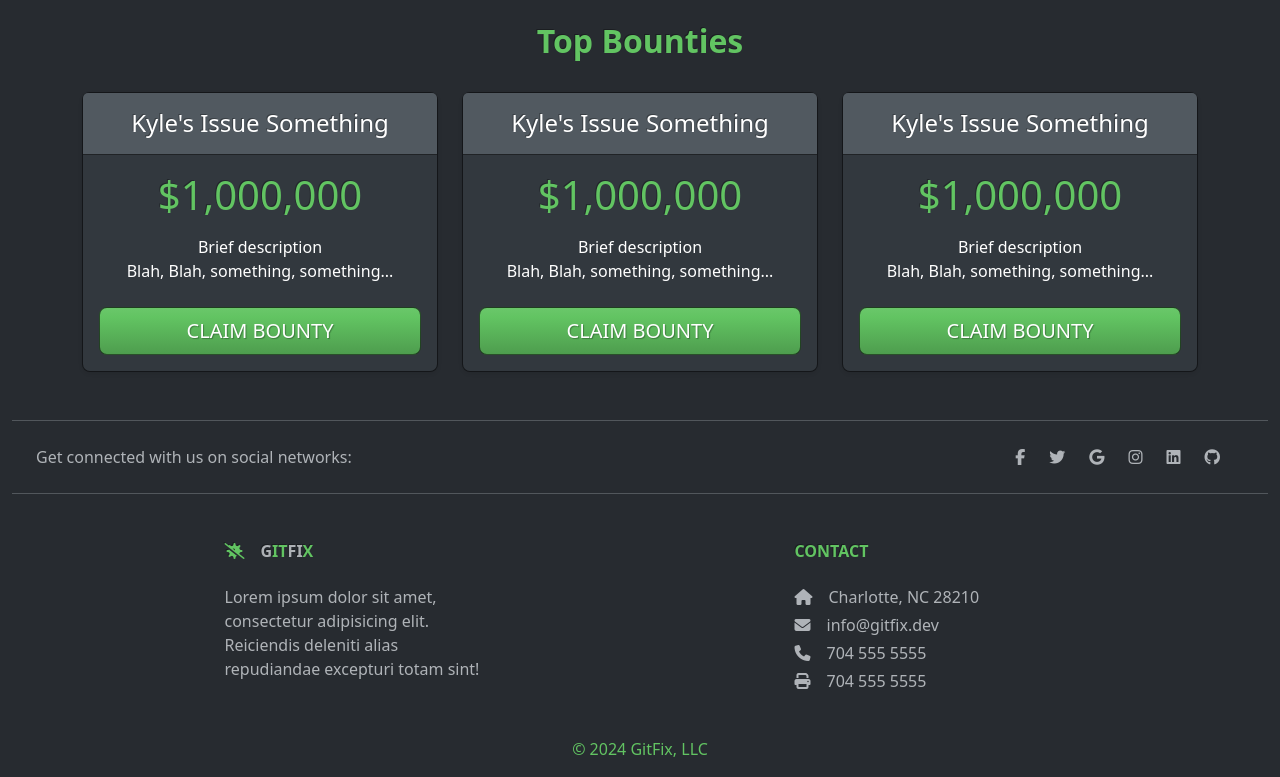
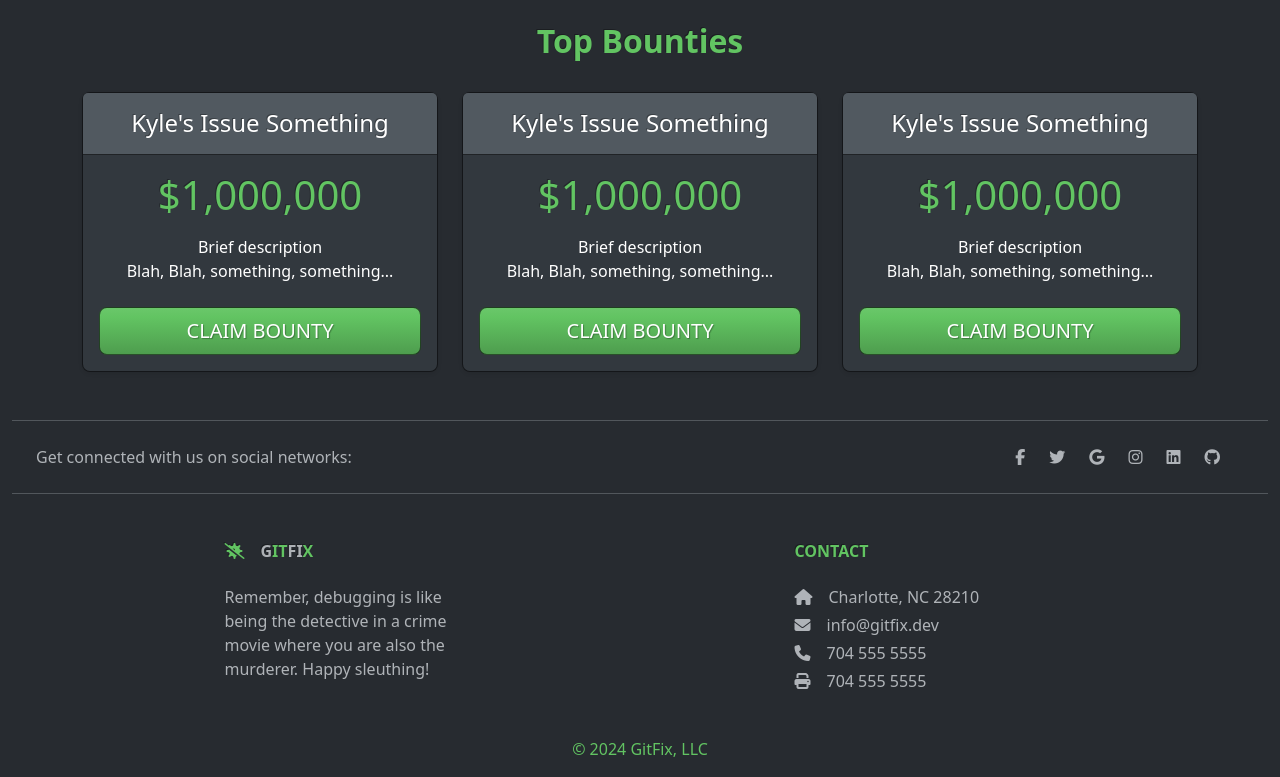
Before and after one commit to coulterkyle/Project-3, a React (Vite) app in the folder client/: page / in a window 1280 px wide. Shown: the part 392-1169 px from the top of the page. Built offline with nearby package versions, Linux system fonts and the light colour scheme.

Commit message:
Added disclaimer

```diff
--- a/client/src/components/ui/footer.jsx
+++ b/client/src/components/ui/footer.jsx
@@ -23,7 +23,7 @@ export default function Footer() {
                     <i className="fa-solid fa-virus-slash me-3 text-success"></i>G<span className="text-success">it</span>Fi<span className="text-success">x</span>
                   </h6>
                   <p>
-                    Lorem ipsum dolor sit amet, consectetur adipisicing elit. Reiciendis deleniti alias repudiandae excepturi totam sint!
+                  Remember, debugging is like being the detective in a crime movie where you are also the murderer. Happy sleuthing!
                   </p>
                 </div>
 
```
